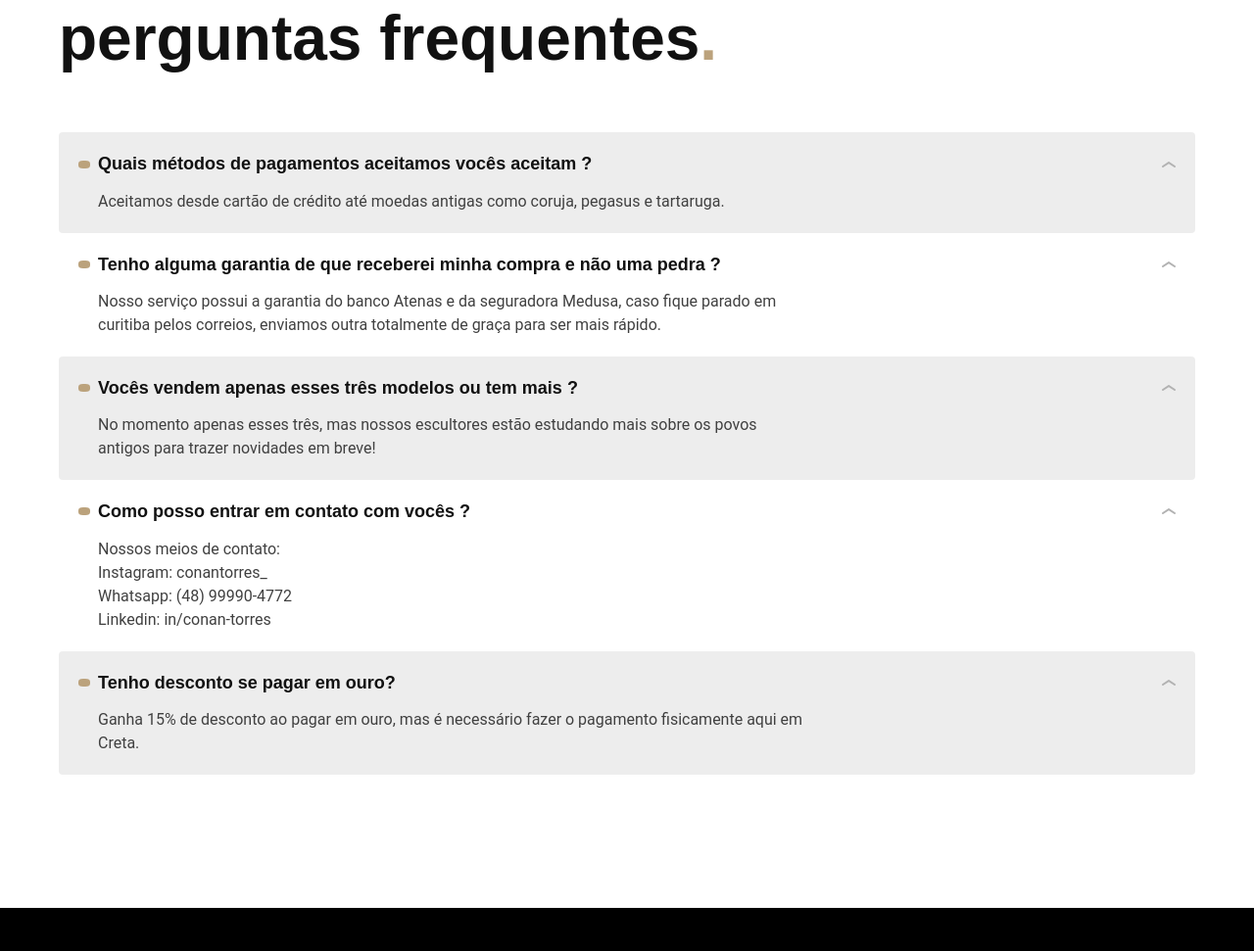
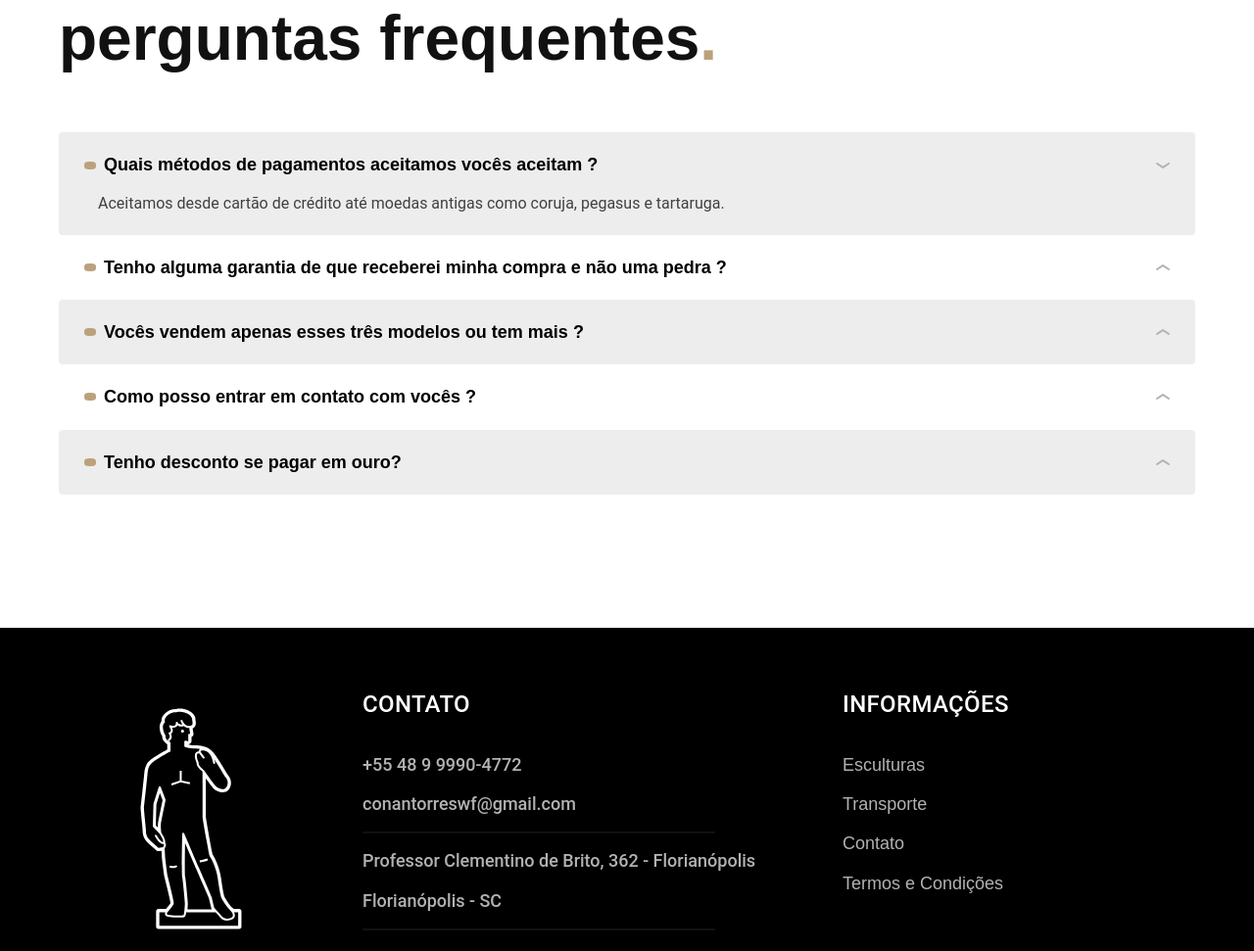
Before and after one commit to C0nanT/grecia_escultura, a plain HTML site: page transporte.html in a window 1280 px wide. Shown: the part 1739-2710 px from the top of the page at 98% size. Drawn offline with Linux system fonts and the light colour scheme.

Commit message:
Adicionado JS na parte de perguntas

```diff
--- a/css/transporte/perguntas.css
+++ b/css/transporte/perguntas.css
@@ -16,15 +16,19 @@
   background-color: var(--cor-2);
 }
 
-.perguntas dt {
+.perguntas button {
   display: grid;
   grid-template-columns: auto 1fr auto;
   align-items: center;
   gap: 8px;
   cursor: pointer;
+  border: none;
+  background: none;
+  width: 100%;
+  text-align: left;
 }
 
-.perguntas dt::before {
+.perguntas button::before {
   content: "";
   display: inline-block;
   width: 12px;
@@ -33,7 +37,7 @@
   border-radius: 40%;
 }
 
-.perguntas dt::after {
+.perguntas button::after {
   content: "";
   display: inline-block;
   width: 14px;
@@ -42,8 +46,17 @@
   transition: 0.3s;
 }
 
-.perguntas dt:hover::after {
+.perguntas button:hover::after,
+.perguntas button[aria-expanded="true"]::after {
   transform: rotate(180deg);
+}
+
+.perguntas dd {
+  display: none;
+}
+
+.perguntas dd.pergunta-ativa {
+  display: block;
 }
 
 .perguntas dd {
--- a/js/script.js
+++ b/js/script.js
@@ -23,3 +23,23 @@ function ativarProdutos(parametro) {
   }
 }
 parametros.forEach(ativarProdutos);
+
+// Perguntas frequentes
+
+const perguntas = document.querySelectorAll(".perguntas button");
+
+function mostrarPergunta(event) {
+  const pergunta = event.currentTarget;
+  const controls = pergunta.getAttribute("aria-controls");
+  const resposta = document.getElementById(controls);
+
+  resposta.classList.toggle("pergunta-ativa");
+  const ativa = resposta.classList.contains("pergunta-ativa");
+  console.log(ativa);
+  pergunta.setAttribute("aria-expanded", ativa);
+}
+
+function ativarPergunas(pergunta) {
+  pergunta.addEventListener("click", mostrarPergunta);
+}
+perguntas.forEach(ativarPergunas);
--- a/transporte.html
+++ b/transporte.html
@@ -107,28 +107,28 @@
 
         <dl>
             <div>
-                <dt class="font-1-m-b">Quais métodos de pagamentos aceitamos vocês aceitam ?</dt>
-                <dd class="font-2-s cor-9">Aceitamos desde cartão de crédito até moedas antigas como coruja, pegasus e tartaruga.</dd>
+                <dt><button class="font-1-m-b" aria-controls="pergunta01" aria-expanded="true">Quais métodos de pagamentos aceitamos vocês aceitam ?</button></dt>
+                <dd id="pergunta01" class="font-2-s cor-9 pergunta-ativa">Aceitamos desde cartão de crédito até moedas antigas como coruja, pegasus e tartaruga.</dd>
             </div>
             <div>
-                <dt class="font-1-m-b">Tenho alguma garantia de que receberei minha compra e não uma pedra ?</dt>
-                <dd class="font-2-s cor-9">Nosso serviço possui a garantia do banco Atenas e da seguradora Medusa, caso fique parado em curitiba pelos correios, enviamos outra totalmente de graça para ser mais rápido.</dd>
+                <dt><button class="font-1-m-b" aria-controls="pergunta02" aria-expanded="false">Tenho alguma garantia de que receberei minha compra e não uma pedra ?</button></dt>
+                <dd id="pergunta02" class="font-2-s cor-9">Nosso serviço possui a garantia do banco Atenas e da seguradora Medusa, caso fique parado em curitiba pelos correios, enviamos outra totalmente de graça para ser mais rápido.</dd>
             </div>
             <div>
-                <dt class="font-1-m-b">Vocês vendem apenas esses três modelos ou tem mais ?</dt>
-                <dd class="font-2-s cor-9">No momento apenas esses três, mas nossos escultores estão estudando mais sobre os povos antigos para trazer novidades em breve! </dd>
+                <dt><button class="font-1-m-b" aria-controls="pergunta03" aria-expanded="false">Vocês vendem apenas esses três modelos ou tem mais ?</button></dt>
+                <dd id="pergunta03" class="font-2-s cor-9">No momento apenas esses três, mas nossos escultores estão estudando mais sobre os povos antigos para trazer novidades em breve! </dd>
             </div>
             <div>
-                <dt class="font-1-m-b">Como posso entrar em contato com vocês ?</dt>
-                <dd class="font-2-s cor-9">Nossos meios de contato:<br>
+                <dt><button class="font-1-m-b" aria-controls="pergunta04" aria-expanded="false">Como posso entrar em contato com vocês ?</button></dt>
+                <dd id="pergunta04" class="font-2-s cor-9">Nossos meios de contato:<br>
                     Instagram: conantorres_ <br>
                     Whatsapp: (48) 99990-4772 <br>
                     Linkedin: in/conan-torres
                 </dd>
             </div>
             <div>
-                <dt class="font-1-m-b">Tenho desconto se pagar em ouro?</dt>
-                <dd class="font-2-s cor-9">Ganha 15% de desconto ao pagar em ouro, mas é necessário fazer o pagamento fisicamente aqui em Creta.
+                <dt><button class="font-1-m-b" aria-controls="pergunta05" aria-expanded="false">Tenho desconto se pagar em ouro?</button></dt>
+                <dd id="pergunta05" class="font-2-s cor-9">Ganha 15% de desconto ao pagar em ouro, mas é necessário fazer o pagamento fisicamente aqui em Creta.
                 </dd>
             </div>
         </dl>
```
